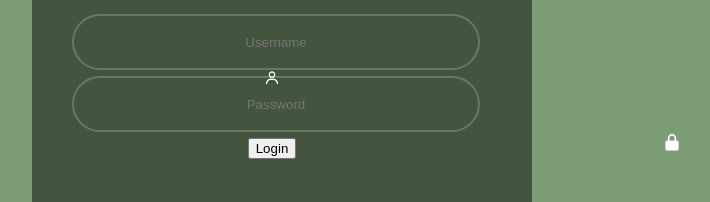
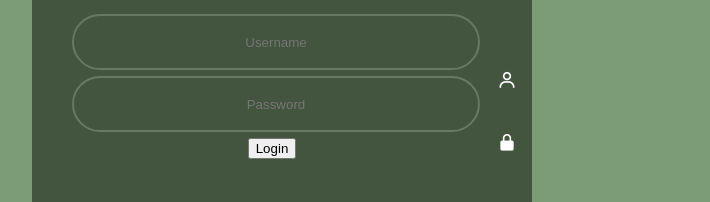
Before and after one commit to anshulmago1/email-sentiment-analysis, a plain HTML site: page SentPro.html in a window 1280 px wide. Shown: the part 246-448 px from the top of the page, without its empty margins (358-1068 px from the left). Drawn offline with nearby package versions, Linux system fonts and the light colour scheme.

Commit message:
shift icons a little

```diff
--- a/SentPro.css
+++ b/SentPro.css
@@ -44,13 +44,19 @@ body
 }
 
 .input-box i{
-    right: 20px;
-    top: 40%;
-    transform: translateY(-400%);
-    transform: translateX(+2000%);
+
+    transform: translateX(+235px);
 
     font-size: 20px;
 }
+
+.input-box j{
+
+    transform: translateX(+235px);
+    font-size: 20px;
+}
+
+
 
 .wrapper .btn{
     width: 100%;
```
